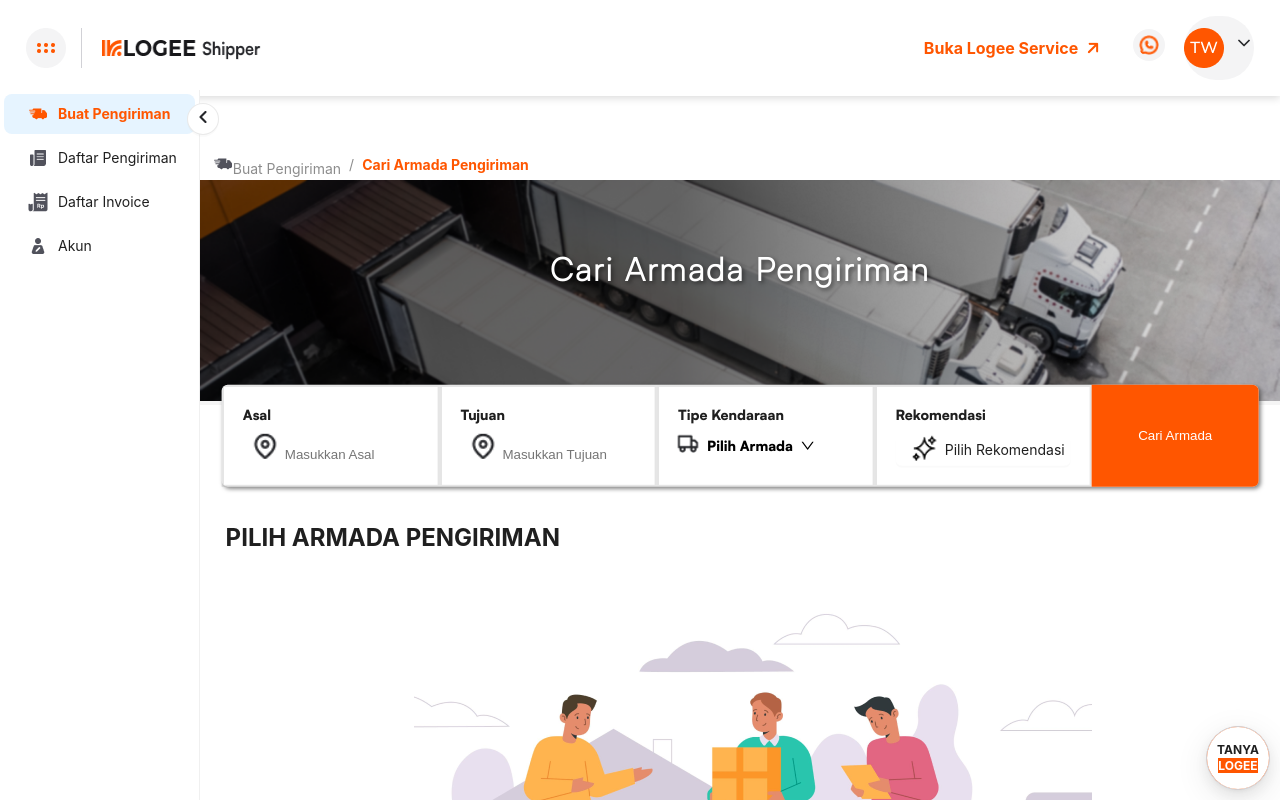
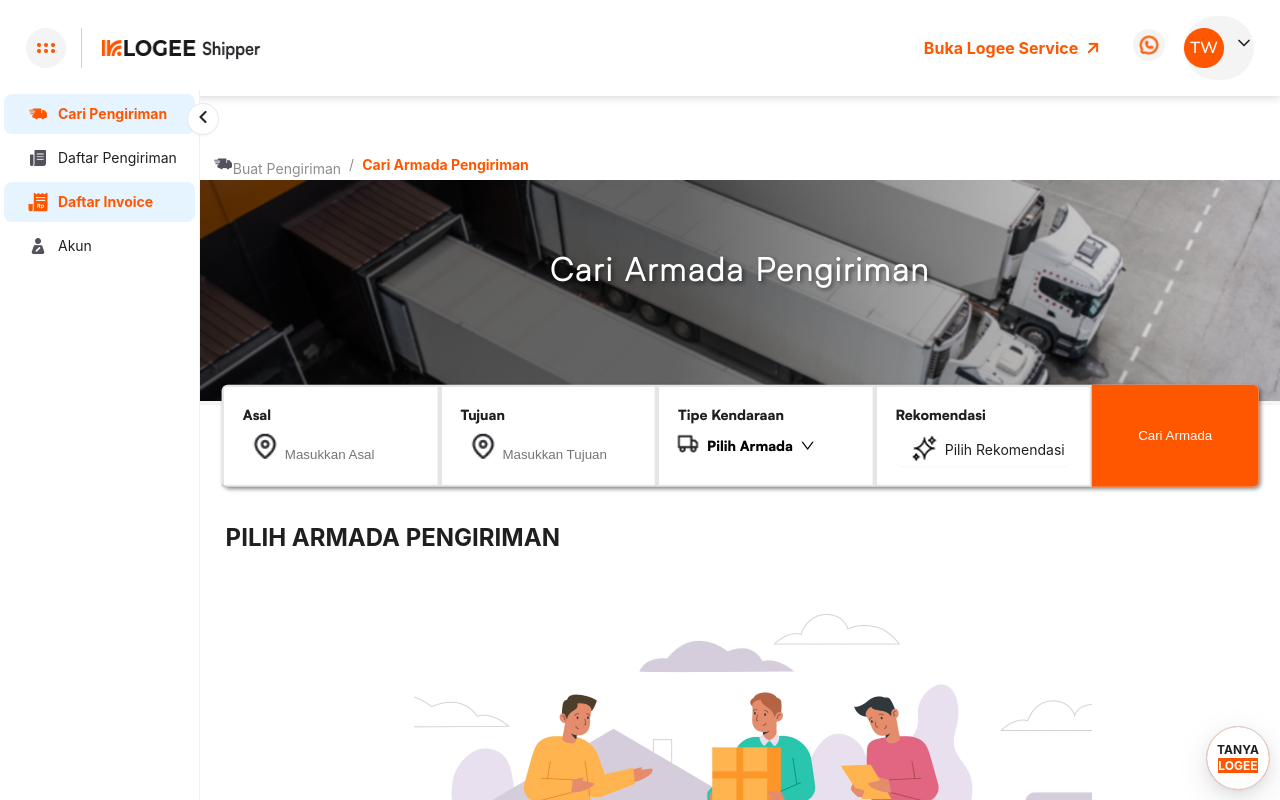
Before and after one commit to Aulia12345/Logee-project, a React (Vite) app: page / in a window 1280 px wide. Shown: the top 800 px of the page. Built offline with nearby package versions, Linux system fonts and the light colour scheme.

Commit message:
modify Form, HeaderComponent, SiderComponent, and TabelKatalog

```diff
--- a/src/Komponen/Form/Form Katalog/Katalog.css
+++ b/src/Komponen/Form/Form Katalog/Katalog.css
@@ -47,6 +47,7 @@
 
 .inputContainer{
   margin-top: 10px;
+  width: 100%;
 }
 
 .inputGroup,
--- a/src/Komponen/Header-component/HeaderComponent.css
+++ b/src/Komponen/Header-component/HeaderComponent.css
@@ -8,6 +8,7 @@
 
   body {
     font-family: 'Satoshi Black', sans-serif;
+    width: 100%;
   }
 
   .ant-layout-header {
--- a/src/Komponen/Header-component/HeaderComponent.jsx
+++ b/src/Komponen/Header-component/HeaderComponent.jsx
@@ -12,6 +12,7 @@ const HeaderComponent = () => {
         position: "sticky",
         background: "#FFFFFF",
         minHeight: "7vw",
+        width:'100%'
       }}
     >
       <div className="navbar">
--- a/src/Komponen/Sider-component/SiderComponent.jsx
+++ b/src/Komponen/Sider-component/SiderComponent.jsx
@@ -25,7 +25,7 @@ const SiderComponent = () => {
     {
       key: '/',
       icon: <img src={isActive('/') ? truckA : truck} alt="truck icon" />,
-      label: <Link to="/" className={isActive('/') ? 'active-label' : 'default-label'}>Buat Pengiriman</Link>,
+      label: <Link to="/" className={isActive('/') ? 'active-label' : 'default-label'}>Cari Pengiriman</Link>,
     },
     {
       key: '/tabel-katalog',
@@ -33,9 +33,9 @@ const SiderComponent = () => {
       label: <Link to="/tabel-katalog" className={isActive('/tabel-katalog') ? 'active-label' : 'default-label'}>Daftar Pengiriman</Link>,
     },
     {
-      key: '/detail-informasi',
-      icon: <img src={isActive('/detail-informasi') ? priceA : price} alt="invoice" />,
-      label: <Link to="/detail-informasi" className={isActive('/detail-informasi') ? 'active-label' : 'default-label'}>Daftar Invoice</Link>,
+      key: '/',
+      icon: <img src={isActive('/') ? priceA : price} alt="invoice" />,
+      label: <Link to="/" className={isActive('/') ? 'active-label' : 'default-label'}>Daftar Invoice</Link>,
     },
     {
       key: '/akun',
--- a/src/Pages/Katalog Pages/Tabel Katalog/TabelKatalog.jsx
+++ b/src/Pages/Katalog Pages/Tabel Katalog/TabelKatalog.jsx
@@ -42,7 +42,7 @@ const TabelKatalog = () => {
           >
             <Space className="CardB">
               <Button className="CardButton">Tanya Logee</Button>
-              <Button className="CardButton">Detail Information</Button>
+              <Button className="CardButton" href="/detail-informasi">Detail Information</Button>
             </Space>
           </Card>
         ))}
```
